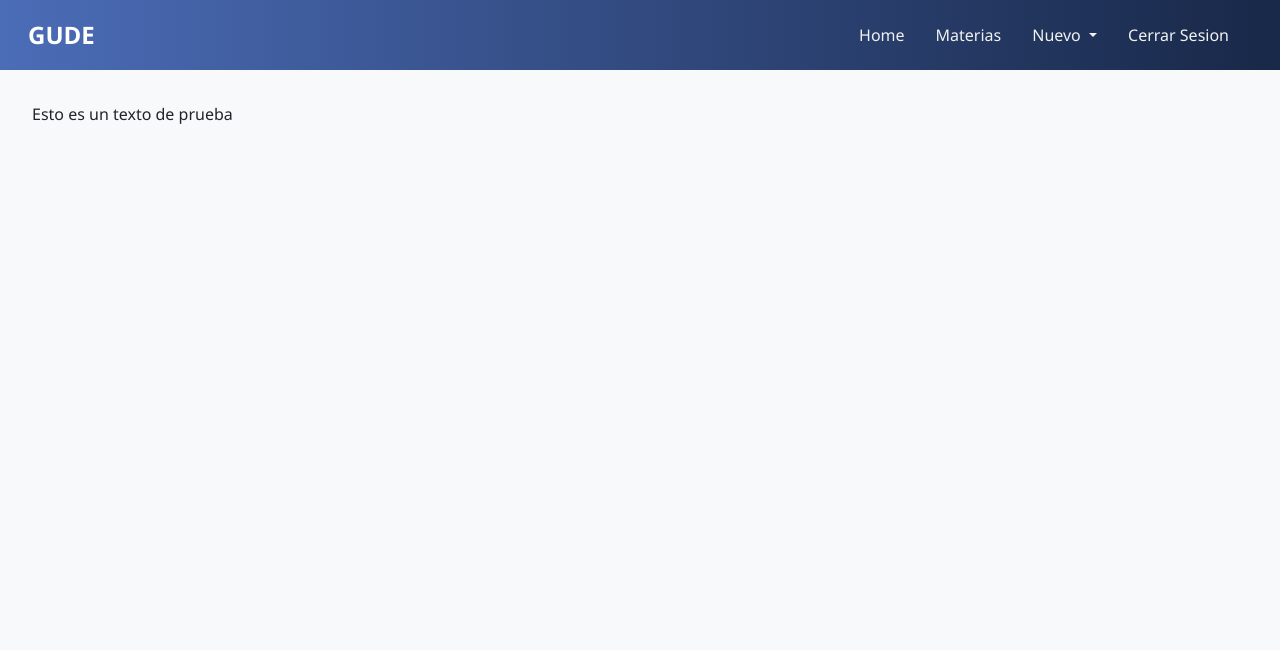
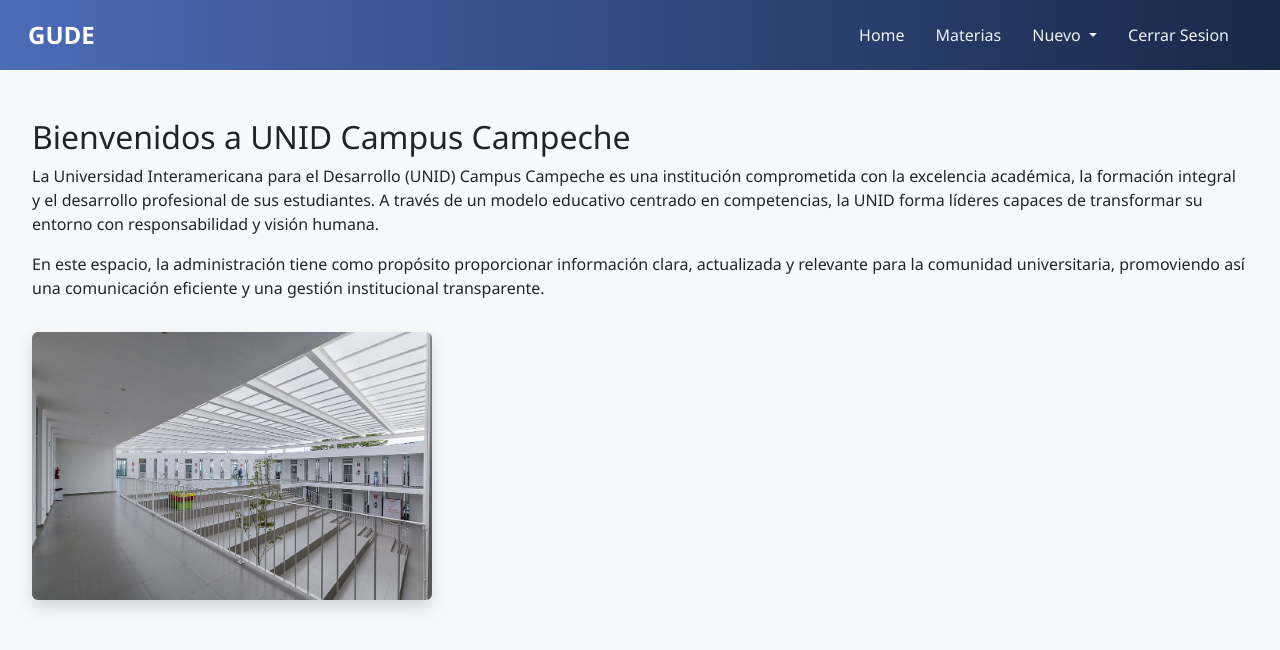
Before and after one commit to Jacv33C/GUDE, a Django app: page /home/ in a window 1280 px wide. Shown: the top 650 px of the page. Run offline with Django 5.2, Linux system fonts and the light colour scheme.

Commit message:
Primer diseño de la pantalla principal

```diff
--- a/Universidad/Aplicaciones/General/templates/Home.html
+++ b/Universidad/Aplicaciones/General/templates/Home.html
@@ -1,5 +1,13 @@
 {% extends "./base.html" %}
+{% load static %}
 
 {% block body %}
-<p>Esto es un texto de prueba</p>
+<h2 class="mt-3">Bienvenidos a UNID Campus Campeche</h2>
+<p>
+  La Universidad Interamericana para el Desarrollo (UNID) Campus Campeche es una institución comprometida con la excelencia académica, la formación integral y el desarrollo profesional de sus estudiantes. A través de un modelo educativo centrado en competencias, la UNID forma líderes capaces de transformar su entorno con responsabilidad y visión humana.
+</p>
+<p>
+  En este espacio, la administración tiene como propósito proporcionar información clara, actualizada y relevante para la comunidad universitaria, promoviendo así una comunicación eficiente y una gestión institucional transparente.
+</p>
+<img src="{% static 'img/1915BJV.jpg' %}" alt="Imagen de administración" width="400" class="mt-3 shadow rounded">
 {% endblock %}
```
Also changed, not shown: Universidad/Aplicaciones/General/static/img/1915BJV.jpg (added), Universidad/General.db.
